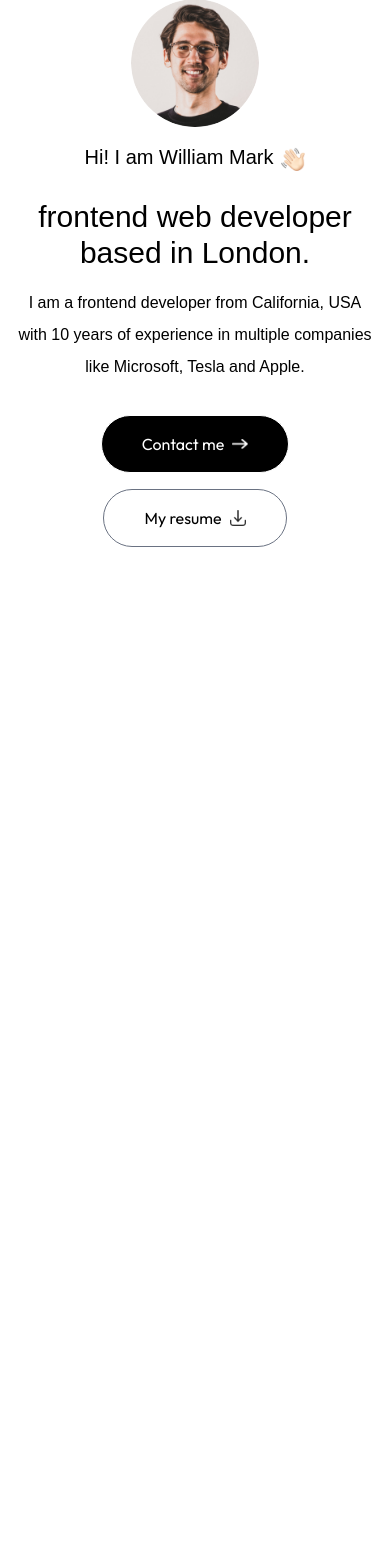
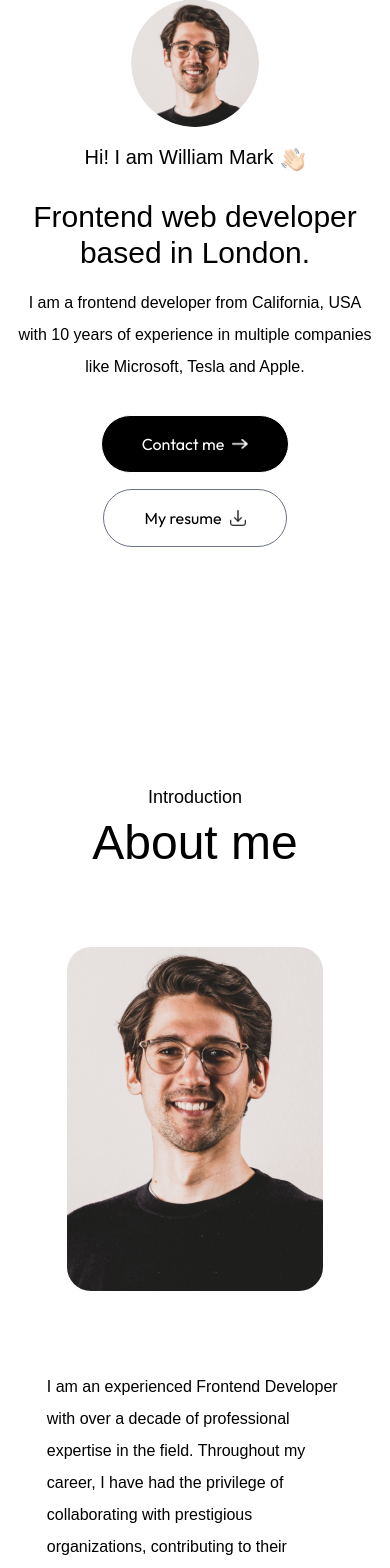
Before and after one commit to Hamimsiddiq007/Portfolio_01, a Next.js app: page / in a window 390 px wide. Shown: the part 149-1717 px from the top of the page. Before the commit the page ends 844 px from the top, so only its background shows below. Built offline with nearby package versions, Linux system fonts and the light colour scheme; a web font is replaced by a local one.

Commit message:
feat: about

```diff
--- a/app/layout.js
+++ b/app/layout.js
@@ -18,7 +18,7 @@
   return (
     <html
       lang="en"
-      className={`${outfit.variable} ${ovo.variable} h-full antialiased leading-8 overflow-x-hidden`}
+      className={`${outfit.variable} ${ovo.variable} h-full antialiased leading-8 overflow-x-hidden scroll-smooth`}
     >
       <body className="min-h-full flex flex-col">{children}</body>
     </html>
--- a/app/page.js
+++ b/app/page.js
@@ -1,4 +1,5 @@
 "use client";
+import About from "@/components/About";
 import Header from "@/components/Header";
 import Navbar from "@/components/Navbar";
 
@@ -7,6 +8,7 @@
     <>
       <Navbar />
       <Header />
+      <About />
     </>
   );
 }
--- /dev/null
+++ b/components/About.jsx
@@ -0,0 +1,23 @@
+import { assets } from '@/assets/assets'
+import Image from 'next/image'
+import React from 'react'
+
+const About = () => {
+  return (
+    <div id='about' className='w-full px-[12%] py-2 scroll mt-20'>
+      <h4 className='text-center mb-2 text-lg font-ovo'>Introduction</h4>
+      <h2 className='text-center text-5xl font-ovo'>About me</h2>
+
+      <div className="flex flex-col w-full lg:flex-row items-center gap-20 my-20">
+        <div className="w-64 sm:w-80 rounded-3xl max-w-none">
+            <Image src={assets.user_image} alt='user' className='w-full rounded-3xl'/>
+        </div>
+        <div className="flex-1">
+            <p className='mb-10 max-w-2xl font-ovo'>I am an experienced Frontend Developer with over a decade of professional expertise in the field. Throughout my career, I have had the privilege of collaborating with prestigious organizations, contributing to their success and growth.</p>
+        </div>
+      </div>
+    </div>
+  )
+}
+
+export default About
--- a/components/Header.jsx
+++ b/components/Header.jsx
@@ -9,7 +9,7 @@
         <Image src={assets.profile_img} alt='profile' className='rounded-full w-32'/>
       </div>
       <h3 className='flex items-end gap-2 text-xl md:text-2xl mb-3 font-ovo'>Hi! I am William Mark <Image src={assets.hand_icon} alt='hand' className='w-6'/></h3>
-      <h1 className='text-3xl sm:text-6xl lg:text-[66px] font-ovo'>frontend web developer based in London.</h1>
+      <h1 className='text-3xl sm:text-6xl lg:text-[66px] font-ovo'>Frontend web developer based in London.</h1>
       <p className='max-w-2xl mx-auto font-ovo'>I am a frontend developer from California, USA with 10 years of experience in multiple companies like Microsoft, Tesla and Apple.</p>
       <div className="flex flex-col sm:flex-row items-center gap-4 mt-4">
         <a href="#contact" className='px-10 py-3 border border-white rounded-full bg-black text-white flex items-center gap-2'>Contact me <Image src={assets.right_arrow_white} alt='' className='w-4'/></a>
```
